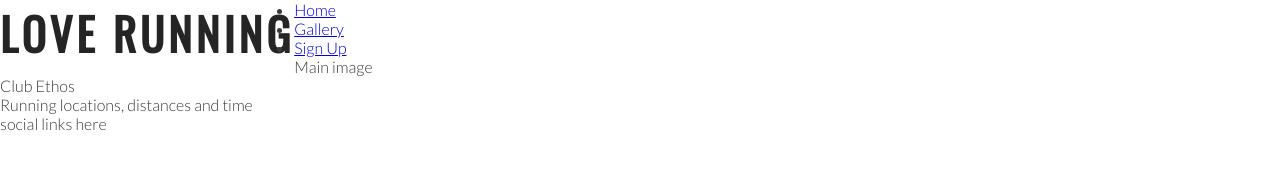
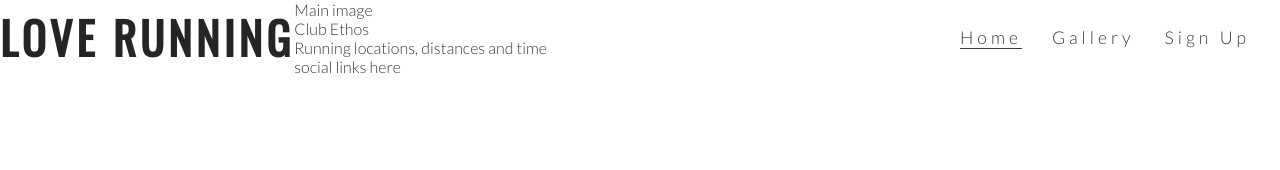
Before and after one commit to brodsa/ci-love-running, a plain HTML site: page index.html in a window 1280 px wide. Drawn offline with nearby package versions, Linux system fonts and the light colour scheme.

Commit message:
style navigation links

```diff
--- a/assets/css/style.css
+++ b/assets/css/style.css
@@ -25,3 +25,31 @@ h1, h2 {
     float:left;
     font-size: 280%;
 }
+
+#menu{
+    font-size: 110%;
+    letter-spacing:4px;
+}
+
+#menu, #logo{
+    line-height:75px;
+}
+
+#menu li{
+    float:right;
+    list-style-type: none;
+    margin-right: 30px;
+}
+
+#menu a{
+    text-decoration: none;
+    color:inherit;
+}
+
+#menu a:hover{
+    border-bottom: 1px solid #3a3a3a;
+}
+
+.active{
+    border-bottom: 1px solid #3a3a3a;
+}
--- a/index.html
+++ b/index.html
@@ -17,10 +17,11 @@
         </a>
 
         <nav>
-            <ul>
-                <li><a href="index.html">Home</a> </li>
+            <ul id="menu">
+                <!-- reverse order because of the float behaviour -->
+                <li><a href="#">Sign Up</a></li>
                 <li><a href="#">Gallery</a></li>
-                <li><a href="#">Sign Up</a></li>
+                <li><a href="index.html" class="active">Home</a> </li>
             </ul>
         </nav>
     </header>
```
